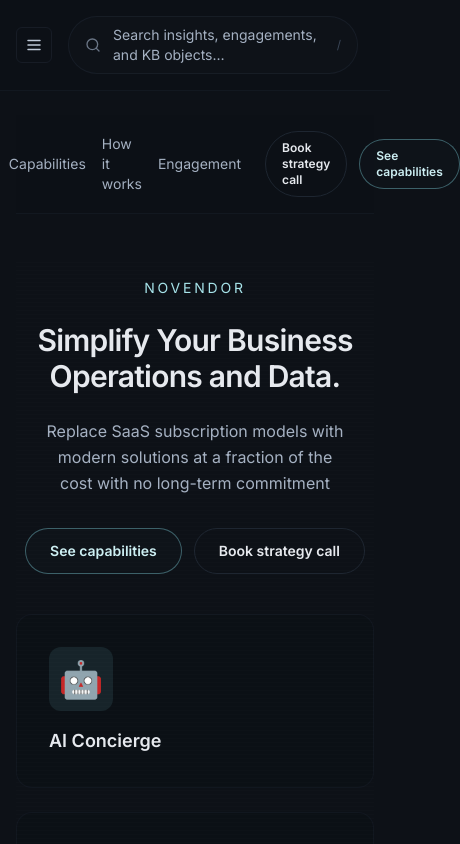
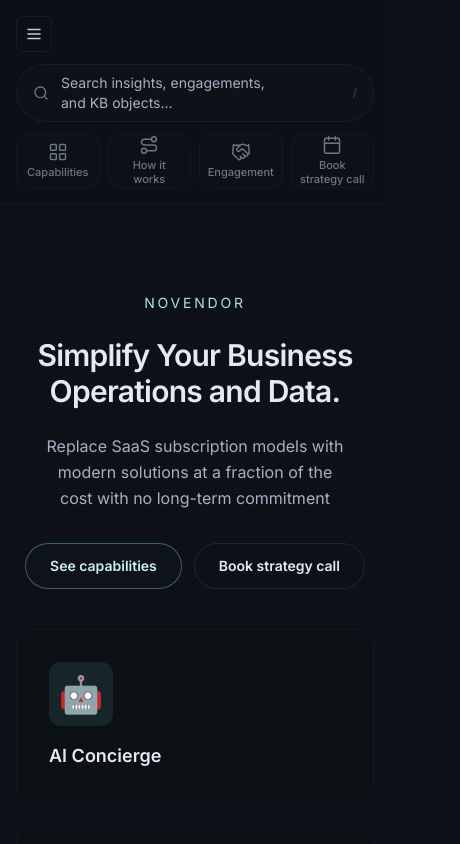
Before and after one commit to paulmalmquist/Consulting_site, a Next.js app: page / in a window 390 px wide. Shown: the top 844 px of the page, 460 px wide, since content can reach past the window. Built offline with nearby package versions, Linux system fonts and the light colour scheme.

Commit message:
Refine mobile header navigation

```diff
--- a/components/home/StickyNav.tsx
+++ b/components/home/StickyNav.tsx
@@ -14,9 +14,9 @@ type StickyNavProps = {
 
 export function StickyNav({ logo, links, primaryCta, secondaryCta }: StickyNavProps) {
   return (
-    <nav className="sticky top-0 z-40 border-b border-slate-800/80 bg-ink/90 backdrop-blur">
+    <nav className="sticky top-0 z-40 hidden border-b border-slate-800/80 bg-ink/90 backdrop-blur md:block">
       <div className="mx-auto flex w-full max-w-6xl items-center justify-center gap-6 px-4 py-4 md:px-6">
-        <div className="flex items-center gap-4 text-sm text-slate-300">
+        <div className="flex items-center gap-4 text-sm font-medium text-slate-300">
           {links.map((link) => (
             <a key={link.href} href={link.href} className="transition hover:text-white">
               {link.label}
--- a/components/layout/Topbar.tsx
+++ b/components/layout/Topbar.tsx
@@ -1,6 +1,7 @@
 'use client';
 
-import { Menu, Search } from 'lucide-react';
+import Link from 'next/link';
+import { Calendar, Handshake, LayoutGrid, Menu, Route, Search } from 'lucide-react';
 import { cn } from '../ui/cn';
 
 type TopbarProps = {
@@ -13,7 +14,8 @@ type TopbarProps = {
 
 export function Topbar({ openSearch, setDrawerOpen }: TopbarProps) {
   return (
-    <header className="sticky top-0 z-30 grid grid-cols-[1fr_auto_1fr] items-center gap-4 border-b border-slate-800/80 bg-ink/80 px-4 py-4 backdrop-blur md:px-8">
+    <header className="sticky top-0 z-30 border-b border-slate-800/80 bg-ink/80 px-4 py-4 backdrop-blur md:px-8">
+      <div className="flex w-full flex-col gap-3 md:grid md:grid-cols-[1fr_auto_1fr] md:items-center md:gap-4">
         <div className="flex items-center gap-3">
           <button
             type="button"
@@ -23,12 +25,11 @@ export function Topbar({ openSearch, setDrawerOpen }: TopbarProps) {
           >
             <Menu size={18} />
           </button>
-
         </div>
         <button
           type="button"
           className={cn(
-          'flex min-w-[200px] items-center gap-3 rounded-full border border-slate-700/60 bg-slate-900/60 px-4 py-2 text-left text-sm text-slate-300 transition hover:border-slate-500 md:min-w-[320px]'
+            'flex w-full items-center gap-3 rounded-full border border-slate-700/60 bg-slate-900/60 px-4 py-2 text-left text-sm text-slate-300 transition hover:border-slate-500 md:min-w-[320px] md:w-auto'
           )}
           onClick={openSearch}
         >
@@ -36,7 +37,28 @@ export function Topbar({ openSearch, setDrawerOpen }: TopbarProps) {
           <span className="flex-1">Search insights, engagements, and KB objects…</span>
           <span className="text-xs text-slate-500">/</span>
         </button>
-      <div />
+        <div className="hidden md:block" />
+        <nav className="grid grid-cols-4 gap-2 md:hidden">
+          {[
+            { label: 'Capabilities', href: '#capabilities', icon: LayoutGrid },
+            { label: 'How it works', href: '#how-it-works', icon: Route },
+            { label: 'Engagement', href: '#engagement', icon: Handshake },
+            { label: 'Book strategy call', href: '/contact', icon: Calendar }
+          ].map((item) => {
+            const Icon = item.icon;
+            return (
+              <Link
+                key={item.label}
+                href={item.href}
+                className="group flex min-h-[44px] flex-col items-center justify-center gap-1 rounded-xl border border-slate-800/80 bg-slate-900/40 px-2 text-[11px] font-medium text-slate-400 transition hover:border-cyan-300/40 hover:text-cyan-200 hover:shadow-[0_0_16px_rgba(127,215,224,0.2)] focus-visible:outline-none focus-visible:ring-2 focus-visible:ring-cyan-300/70 focus-visible:ring-offset-2 focus-visible:ring-offset-ink"
+              >
+                <Icon size={20} strokeWidth={1.75} className="text-slate-400 transition group-hover:text-cyan-200" />
+                <span className="text-center leading-tight">{item.label}</span>
+              </Link>
+            );
+          })}
+        </nav>
+      </div>
     </header>
   );
 }
```
Lines whose indentation alone changed are shown as unchanged.
